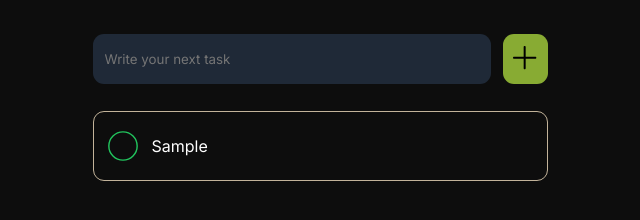
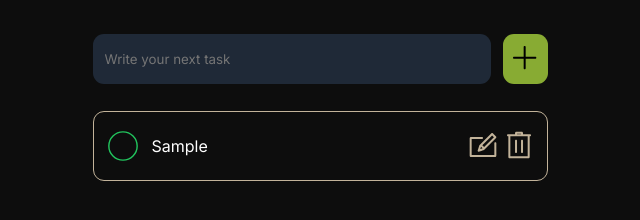
Before and after one commit to TakeshiYoshikawa/Task-Management, a Next.js app in the folder todo/: page / in a window 1280 px wide. Both pictures are taken after typing "Sample" into the empty fields and a click on the button "Submit". Shown: the part 302-522 px from the top of the page, without its empty margins (320-960 px from the left). Built offline with nearby package versions, Linux system fonts and the light colour scheme.

Commit message:
Add svg for edit/delete buttons

```diff
--- a/todo/src/components/TODOList.jsx
+++ b/todo/src/components/TODOList.jsx
@@ -12,6 +12,41 @@
 }
 
 function Item({item, todos, setTodos}){
+    const [editing, setEditing] = React.useState(false);
+    const inputReference = React.useRef(null);
+
+    const handleEdit = () => {
+        setEditing(true);
+    };
+
+    React.useEffect(() => {
+        if(editing && inputReference.current){
+            inputReference.current.focus();
+
+            inputReference.current.setSelectionRange(
+                inputReference.current.value.length,
+                inputReference.current.value.length
+            );
+        }
+    }, [editing]);
+
+    const handleInputSubmit = (event) => {
+        event.preventDefault();
+        setEditing(false);
+    };
+
+    const handleInputBlur = () => {
+        setEditing(false);
+    }
+
+    const handleInputChange = (e) => {
+        setTodos((previousTodos) =>
+            previousTodos.map((todo) =>
+                todo.id === item.id ? {...todo, title: e.target.value} : todo
+            )
+        );
+    }
+
     const completeTodo = () => {
         setTodos((previousTodos) =>
             previousTodos.map((todo) =>
@@ -20,8 +55,29 @@
         );
     }
 
+    const handleDelete = () => {
+
+    }
+
     return(
         <li id={item?.id} className="todo_item" onClick={completeTodo}>
+            {editing ?
+                (
+                    <form className="edit-form" onSubmit={handleInputSubmit}>
+                        <label htmlFor="edit-todo">
+                            <input ref={inputReference}
+                                type="text"
+                                name="edit-todo"
+                                id="edit-todo"
+                                defaultValue={item?.title}
+                                onBlur={handleInputBlur}
+                                onChange={handleInputChange}
+                            />
+                        </label>
+                    </form>
+                ) :
+                (
+                    <>
                         <button className="todo_items_left">
                             <svg
                             clipRule="evenodd"
@@ -43,22 +99,55 @@
                             </p>
                         </button>
 
-            <form className="edit-form">
-            </form>
                         <div className="todo_items_right">
-                <button>
+                            <button onClick={handleEdit}>
                                 <span className="visually-hidden">Edit</span>
-                    <svg>
-                        <path d=""/>
+                                <svg
+                                    clipRule="evenodd"
+                                    fillRule="evenodd"
+                                    strokeLinejoin="round"
+                                    strokeMiterlimit="2"
+                                    viewBox="0 0 24 24"
+                                    xmlns="http://www.w3.org/2000/svg"
+                                    width={32}
+                                    height={34}>
+                                    <path d="m11.25 6c.398 0 .75.352.75.75 0 .414-.336.75-.75.75-1.505
+                                        0-7.75 0-7.75 0v12h17v-8.749c0-.414.336-.75.75-.75s.75.336.75.75v9.249c0
+                                        .621-.522 1-1 1h-18c-.48 0-1-.379-1-1v-13c0-.481.38-1 1-1zm1.521 9.689 9.012
+                                        -9.012c.133-.133.217-.329.217-.532 0-.179-.065-.363-.218-.515l-2.423-2.415c-.143-.143
+                                        -.333-.215-.522-.215s-.378.072-.523.215l-9.027 8.996c-.442 1.371-1.158 3.586
+                                        -1.264 3.952-.126.433.198.834.572.834.41 0 .696-.099 4.176-1.308zm-2.258-2.392 1.17 1.171c
+                                        -.704.232-1.274.418-1.729.566zm.968-1.154 7.356-7.331 1.347 1.342-7.346 7.347z"
+                                        fillRule="nonzero"/>
                                 </svg>
                             </button>
-                <button>
+
+                            <button onClick={handleDelete}>
                                 <span className="visually-hidden">Delete</span>
-                    <svg>
-                        <path d=""/>
+                                <svg
+                                    xmlns="http://www.w3.org/2000/svg"
+                                    clipRule="evenodd"
+                                    fillRule="evenodd"
+                                    strokeLinejoin="round"
+                                    strokeMiterlimit="2"
+                                    viewBox="0 0 24 24"
+                                    width={32}
+                                    height={34}>
+                                    <path
+                                        d="m4.015 5.494h-.253c-.413 0-.747-.335-.747-.747s.334-.747.747-.747h5.253v-1c0-.535.474-1 1-1h4c
+                                        .526 0 1 .465 1 1v1h5.254c.412 0 .746.335.746.747s-.334.747-.746.747h-.254v15.435c0
+                                        .591-.448 1.071-1 1.071-2.873 0-11.127 0-14 0-.552 0-1-.48-1-1.071zm14.5 0h-13v15
+                                        .006h13zm-4.25 2.506c-.414 0-.75.336-.75.75v8.5c0 .414.336.75.75.75s.75-.336.75-.75v-8.5c0
+                                        -.414-.336-.75-.75-.75zm-4.5 0c-.414 0-.75.336-.75.75v8.5c0 .414.336.75.75.75s.75-.336.75
+                                        -.75v-8.5c0-.414-.336-.75-.75-.75zm3.75-4v-.5h-3v.5z"
+                                    fillRule="nonzero"
+                                    />
                                 </svg>
                             </button>
                         </div>
+                    </>
+                )
+            }
         </li>
     );
 }
```
Lines whose indentation alone changed are shown as unchanged.
